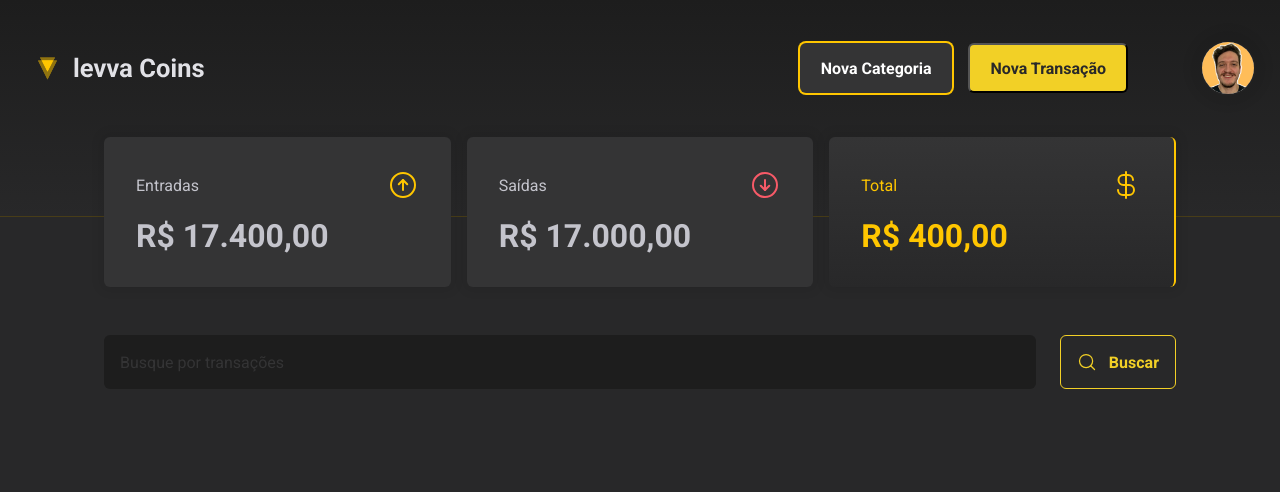
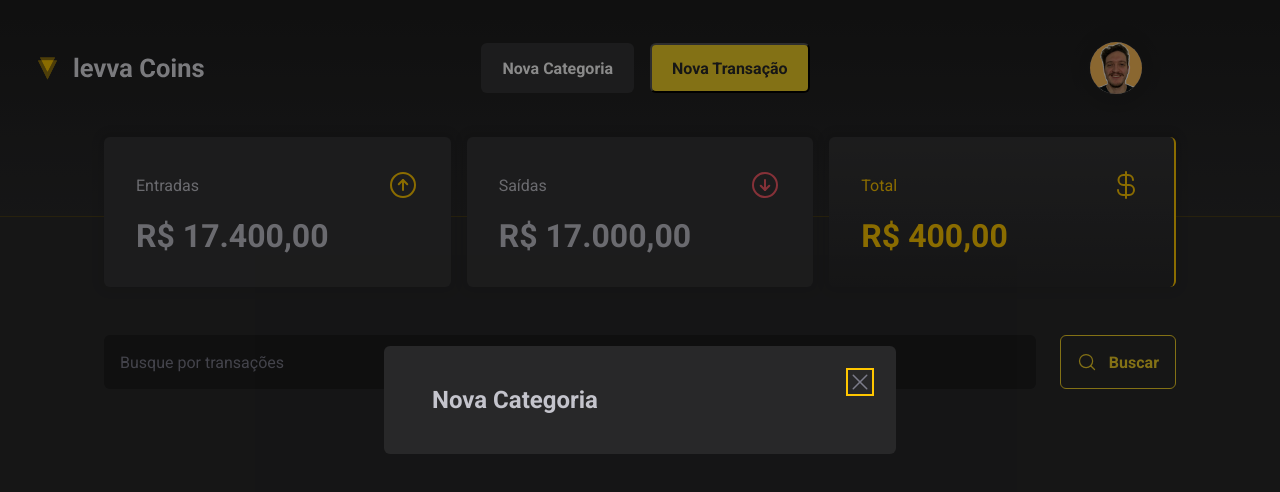
Before and after one commit to joaofelima96/levva-coins, a React (Vite) app: page /home in a window 1280 px wide. Both pictures are taken after a click on the button "Nova Categoria". Shown: the top 492 px of the page. Built offline with nearby package versions, Linux system fonts and the light colour scheme.

Commit message:
Estilização - Modal IV

```diff
--- a/package.json
+++ b/package.json
@@ -10,6 +10,7 @@
     "preview": "vite preview"
   },
   "dependencies": {
+    "@radix-ui/react-dialog": "^1.0.3",
     "phosphor-react": "^1.4.1",
     "react": "^18.2.0",
     "react-dom": "^18.2.0",
--- a/src/components/Header/index.tsx
+++ b/src/components/Header/index.tsx
@@ -1,22 +1,39 @@
-import { HeaderContainer, HeaderContent, NewCategoryButton, NewTransactionButton, UserAvatar } from "./styles";
+import { ReactNode } from "react";
 
-import levvaCoinsLogo from "../../assets/logo.svg"
+import levvaCoinsLogo from "../../assets/logo.svg";
 
 import FotoPerfil from "../../assets/perfil.png"
+import { Modal } from "../Modal";
+import { HeaderContainer, HeaderContent, NewCategoryButton, NewTransactionButton, UserAvatar } from "./styles";
+import { Form, FormInput, FormButton } from "../../styles/global";
 
 export function Header() {
+    const newCategoryButton: ReactNode = (<NewCategoryButton>Nova Categoria</NewCategoryButton>);
+    const newTransactionButton: ReactNode = (<NewTransactionButton>Nova Transação</NewTransactionButton>);
+    const userAvatar: ReactNode = (<UserAvatar src={FotoPerfil} />);
+
     return (
         <HeaderContainer>
             <HeaderContent>
                 <img src={levvaCoinsLogo} alt="levva coins" />
 
                 <div>
-                    <NewCategoryButton>Nova Categoria</NewCategoryButton>
-                    <NewTransactionButton>Nova Transação</NewTransactionButton>
+                    <Modal title="Nova Categoria" trigger={newCategoryButton}>
+
+                    </Modal>
+                    <Modal title="Nova Transação" trigger={newTransactionButton}>
+
+                    </Modal>
                 </div>
+                <Modal title="Meu perfil" trigger={userAvatar}>
+                    <Form>
+                        <UserAvatar src={FotoPerfil} alt="foto de perfil" variant="large" />
+                        <FormInput type="name" value="João Felipe" />
+                        <FormInput type="email" placeholder="joao.lima@levva.io" disabled />
+                        <FormButton type="submit">Atualizar</FormButton>
+                    </Form>
+                </Modal>
             </HeaderContent>
-
-            <UserAvatar src={FotoPerfil} />
         </HeaderContainer>
     )
 }
--- a/src/components/Header/styles.ts
+++ b/src/components/Header/styles.ts
@@ -1,4 +1,4 @@
-import styled from "styled-components";
+import styled, { css } from "styled-components";
 
 export const HeaderContainer = styled.header`
     background: linear-gradient(to bottom, ${props => props.theme.black}, ${props => props.theme["gray-600"]});
@@ -65,7 +65,11 @@ export const NewTransactionButton = styled.button`
     }
 `;
 
-export const UserAvatar = styled.img`
+interface UserAvatarProps {
+    variant?: "large";
+}
+
+export const UserAvatar = styled.img<UserAvatarProps>`
     width: 3.5rem;
     height: 3.5rem;
     border-radius: 50%;
@@ -83,4 +87,10 @@ export const UserAvatar = styled.img`
         border: 2px solid ${props => props.theme["yellow-500"]};
         box-shadow: 0px 0px 10px 20px #00000015;
     }
+
+    ${(props => props.variant === "large" && css`
+        width: 8rem;
+        height: 8rem;
+        margin-bottom: 1rem;
+    `)}
 `;
--- /dev/null
+++ b/src/components/Modal/index.tsx
@@ -0,0 +1,32 @@
+import { ReactNode } from "react";
+import * as Dialog from "@radix-ui/react-dialog"
+import { CloseButton, Content, Overlay } from "./styles";
+import { X } from "phosphor-react";
+
+
+interface ModalProps {
+    title: string;
+    trigger: ReactNode;
+    children: ReactNode;
+}
+
+export function Modal({ title, trigger, children }: ModalProps) {
+    return (
+        <Dialog.Root>
+            <Dialog.Trigger asChild>{trigger}</Dialog.Trigger>
+            <Dialog.Portal>
+                <Overlay>
+                    <Content>
+                        <Dialog.Title>{title}</Dialog.Title>
+
+                        <CloseButton>
+                            <X size={24} />
+                        </CloseButton>
+
+                        {children}
+                    </Content>
+                </Overlay>
+            </Dialog.Portal>
+        </Dialog.Root>
+    );
+}
--- /dev/null
+++ b/src/components/Modal/styles.ts
@@ -0,0 +1,32 @@
+import * as Dialog from "@radix-ui/react-dialog";
+import styled from "styled-components";
+
+export const Overlay = styled(Dialog.Overlay)`
+    position: fixed;
+    width: 100vw;
+    height: 100vh;
+    inset: 0;
+    background: #00000075;
+`;
+
+export const Content = styled(Dialog.Content)`
+    min-width: 32rem;
+    border-radius: 6px;
+    padding: 2.5rem 3rem;
+    background: ${props => props.theme["gray-600"]};
+    position: fixed;
+    top: 50%;
+    left: 50%;
+    transform: translate(-50%, -50%);
+`;
+
+export const CloseButton = styled(Dialog.Close)`
+    cursor: pointer;
+    position: absolute;
+    background: transparent;
+    border: 0;
+    top: 1.5rem;
+    right: 1.5rem;
+    line-height: 0;
+    color: ${props => props.theme["gray-400"]};
+`;
--- a/src/components/SearchForm/styles.ts
+++ b/src/components/SearchForm/styles.ts
@@ -20,7 +20,7 @@ export const SearchFormContainer = styled.form`
         padding: 1rem;
 
         &::placeholder {
-            color: ${(props) => props.theme["gray-500"]};
+            color: ${(props) => props.theme["gray-400"]};
         }
     }
 
--- a/src/styles/global.ts
+++ b/src/styles/global.ts
@@ -26,6 +26,7 @@ export const GlobalStyle = createGlobalStyle`
 export const Form = styled.form`
     display: flex;
     flex-direction: column;
+    align-items: center;
 
     padding-top: 1rem;
 `
@@ -37,6 +38,7 @@ export const FormInput = styled.input`
 
     padding: 1rem;
     border-radius: 6px;
+    width: 100%;
 
     & + & {
         margin-top: 1rem;
@@ -45,9 +47,10 @@ export const FormInput = styled.input`
 
 export const FormButton = styled.button`
     background: ${props => props.theme["yellow-300"]};
+    width: 100%;
 
     padding: 1rem 0;
-    margin-top: 1rem;
+    margin-top: 1.5rem;
 
     border-radius: 6px;
     border: 1px solid ${props => props.theme["yellow-300"]};
```
Also changed, not shown: 1 other file (tests, documents, lock files or other folders).
